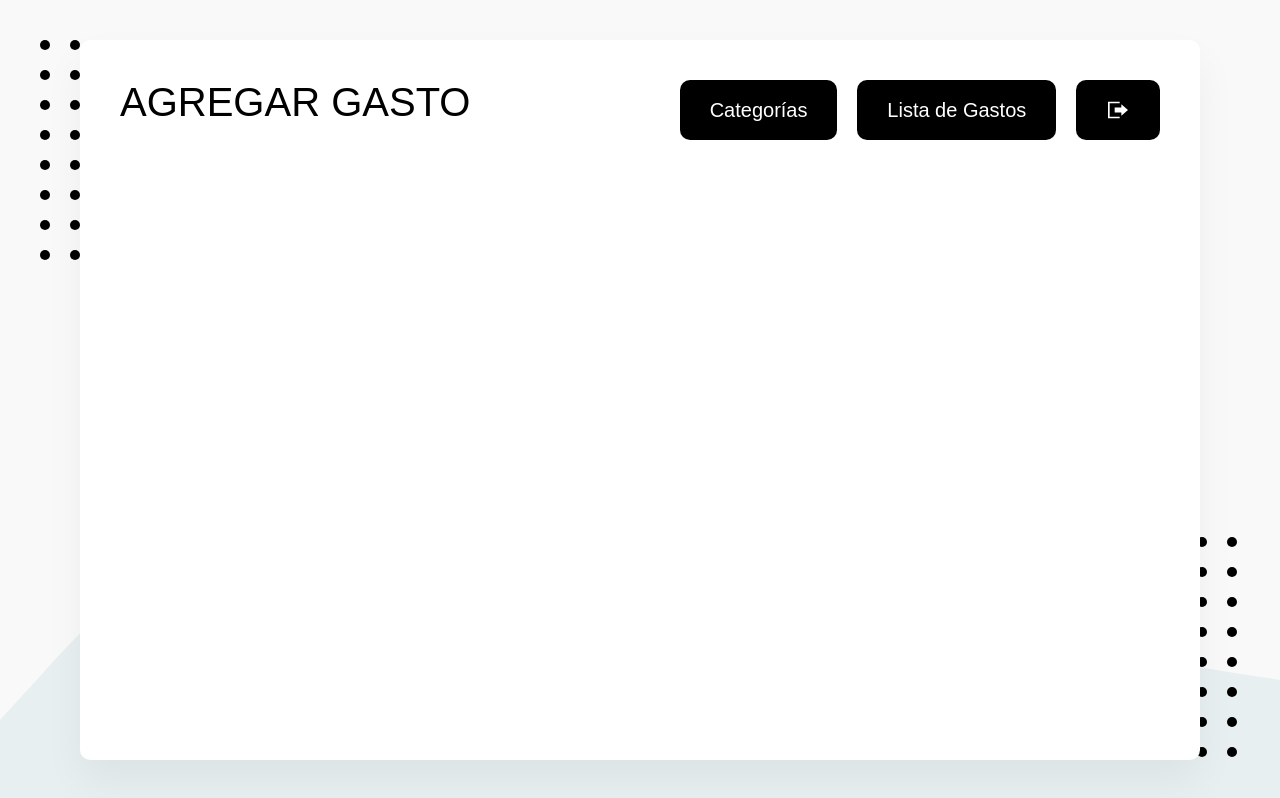
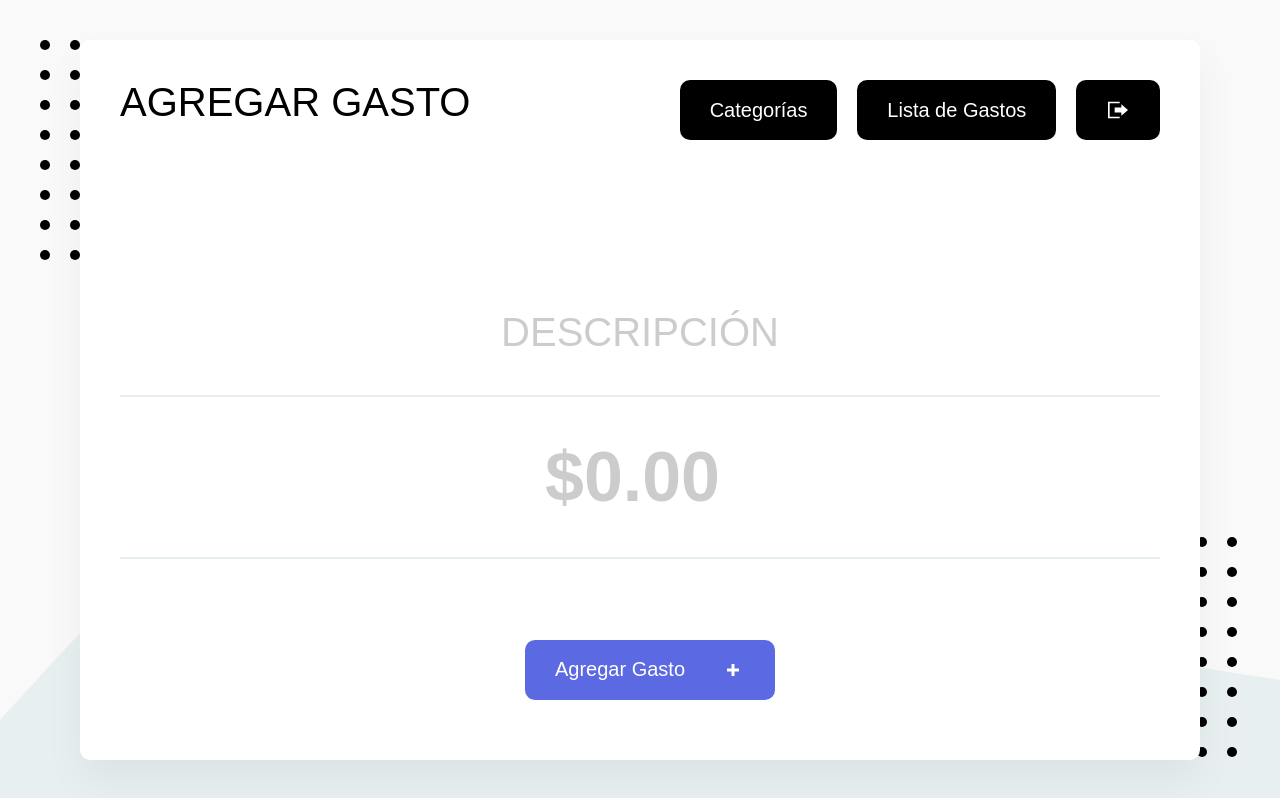
Before and after one commit to GuzMi-Hub/react_app_expense_record, a React (Create React App) app: page / in a window 1280 px wide. Built offline with nearby package versions, Linux system fonts and the light colour scheme; no server answers; sample sign-in values are in the browser's storage; what webfontloader would draw is missing.

Commit message:
:art: add expense section begin

```diff
--- a/src/App.jsx
+++ b/src/App.jsx
@@ -8,6 +8,7 @@ import {
 } from "./elements/Header";
 import Button from "./elements/Button";
 import ButtonLogOut from "./components/ButtonLogOut";
+import ExpenseForm from "./components/ExpenseForm";
 
 function App() {
   return (
@@ -26,6 +27,7 @@ function App() {
           </ContainerButtons>
         </ContainerHeader>
       </Header>
+      <ExpenseForm />
     </>
   );
 }
--- /dev/null
+++ b/src/components/ExpenseForm.jsx
@@ -0,0 +1,61 @@
+import React, { useState } from "react";
+import Button from "../elements/Button";
+import {
+  FilterContainer,
+  Form,
+  Input,
+  BigInput,
+  ButtonContainer,
+} from "../elements/FormElements";
+import { ReactComponent as IconPlus } from "../assets/images/plus.svg";
+
+const ExpenseForm = () => {
+  const [inputDescription, setInputDescription] = useState("");
+  const [inputAmount, setinputAmount] = useState("");
+
+  const handleOnChange = (e) => {
+    if (e.target.name === "description") {
+      setInputDescription(e.target.value);
+    } else if (e.target.name === "amount") {
+      setinputAmount(e.target.value);
+    }
+  };
+
+  const handleSubmit = (e) => {
+    e.preventDefault();
+
+    setInputDescription("");
+    setinputAmount("");
+  };
+
+  return (
+    <Form onSubmit={handleSubmit} autoComplete="off">
+      <FilterContainer></FilterContainer>
+      <div>
+        <Input
+          type="text"
+          name="description"
+          placeholder="Descripción"
+          value={inputDescription}
+          onChange={handleOnChange}
+        />
+        <BigInput
+          type="number"
+          name="amount"
+          placeholder="$0.00"
+          min="0"
+          value={inputAmount}
+          onChange={handleOnChange}
+        />
+      </div>
+      <ButtonContainer>
+        <Button as="button" primario conIcono type="submit">
+          Agregar Gasto
+          <IconPlus />
+        </Button>
+      </ButtonContainer>
+    </Form>
+  );
+};
+
+export default ExpenseForm;
```
